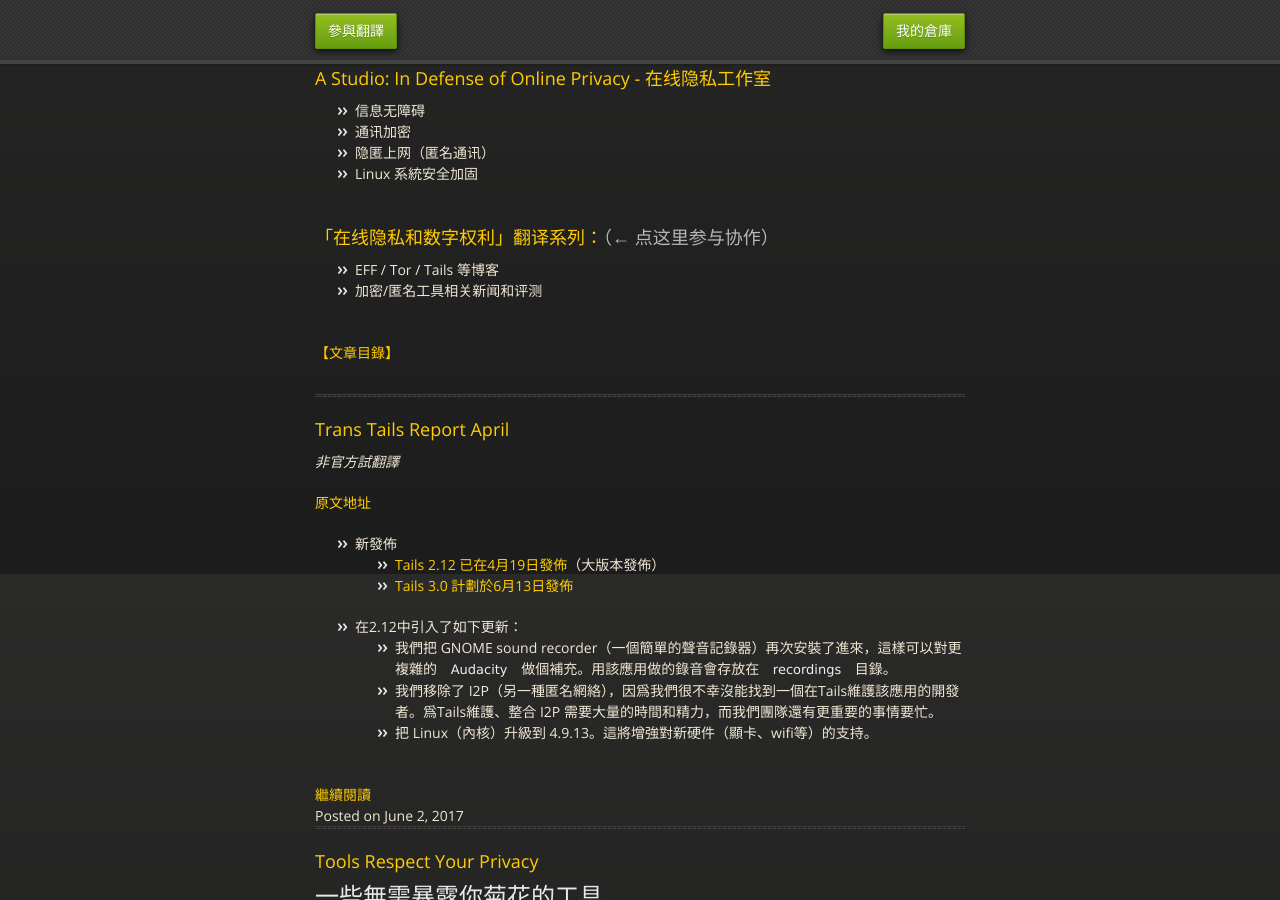
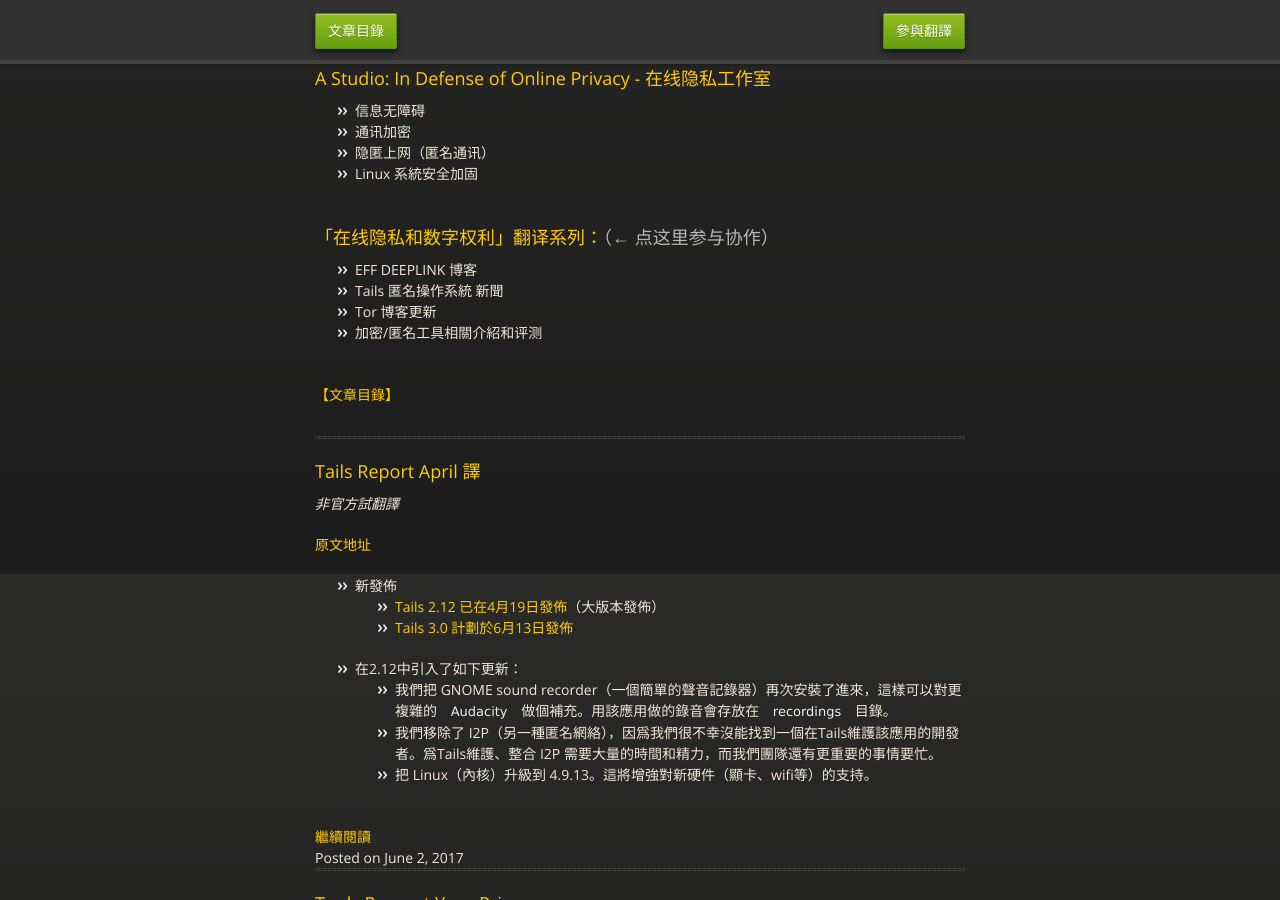
Before and after one commit to mdrights/os-observe, a Jekyll site: the page built from index.html, in a window 1280 px wide and 900 px high, scrolled down 326 px. Built offline with Jekyll 4.4.1, drawn with Linux system fonts in a browser that asks for light colours.

Commit message:
refining

```diff
--- a/_layouts/default.html
+++ b/_layouts/default.html
@@ -22,8 +22,8 @@
   <body>
       <div id="header">
         <nav>
-          <li class="fork"><a href="https://github.com/mdrights/digital-rights">參與翻譯</a></li>
-          <li class="downloads"><a href="https://github.com/mdrights">我的倉庫</a></li>
+		<li class="fork"><a href="{{ site.baseurl }}/toc/">文章目錄</a></li>
+          <li class="downloads"><a href="https://github.com/mdrights/Digital-rights">參與翻譯</a></li>
                 <!--<li class="title">DOWNLOADS</li>-->
         </nav>
       </div><!-- end header -->
--- a/_layouts/post.html
+++ b/_layouts/post.html
@@ -1,6 +1,10 @@
 ---
 layout: default
 ---
+<br />
+<br />
+<br />
+
 <div class="wrapper">
   <div class="posts">
 	{{ content }}
--- a/index.html
+++ b/index.html
@@ -30,8 +30,10 @@
 
 	<h3><a href="https://github.com/mdrights/Digital-rights">「在线隐私和数字权利」翻译系列：</a>（&larr; 点这里参与协作）</h3>
 	<ul>
-		<li>EFF / Tor / Tails 等博客</li>
-		<li>加密/匿名工具相关新闻和评测</li>
+		<li>EFF DEEPLINK 博客</li>
+		<li>Tails 匿名操作系統 新聞</li>
+		<li>Tor 博客更新</li>
+		<li>加密/匿名工具相關介紹和评测</li>
 	</ul>
 	<br />
 	<h4><a href="{{ site.baseurl }}/toc/">【文章目錄】</a></h4>
--- a/tails.html
+++ b/tags.html
@@ -10,11 +10,11 @@
 
 <div class="posts">
     <article class="post">
-	{% for post in site.tags.tails %}
+    {% for post in post.tags.tails %}
       <h3><a href="{{ site.baseurl }}{{ post.url }}">{{ post.title }}</a></h3>
 	<div align="right">{{ post.date | date: "%B %e, %Y" }}</div>
 	<hr>
         <br />
     </article>
-  {% endfor %}
+    {% endfor %}
 </div>
```
Also changed, not shown: other parts of tags.html (+1 -1 lines), _posts/2017-06-02-Tails-report-April-譯.md (renamed from _posts/2017-06-02-trans-Tails-report-April.md).
